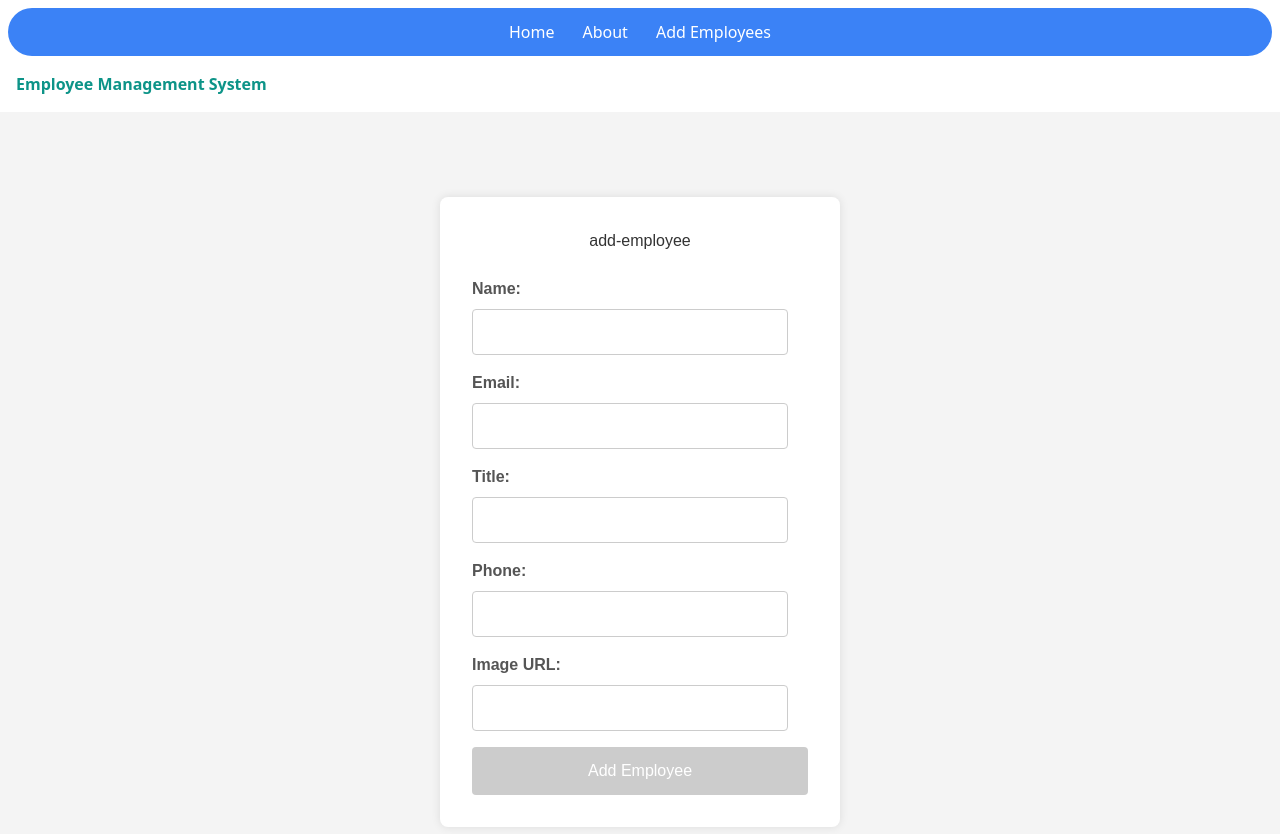
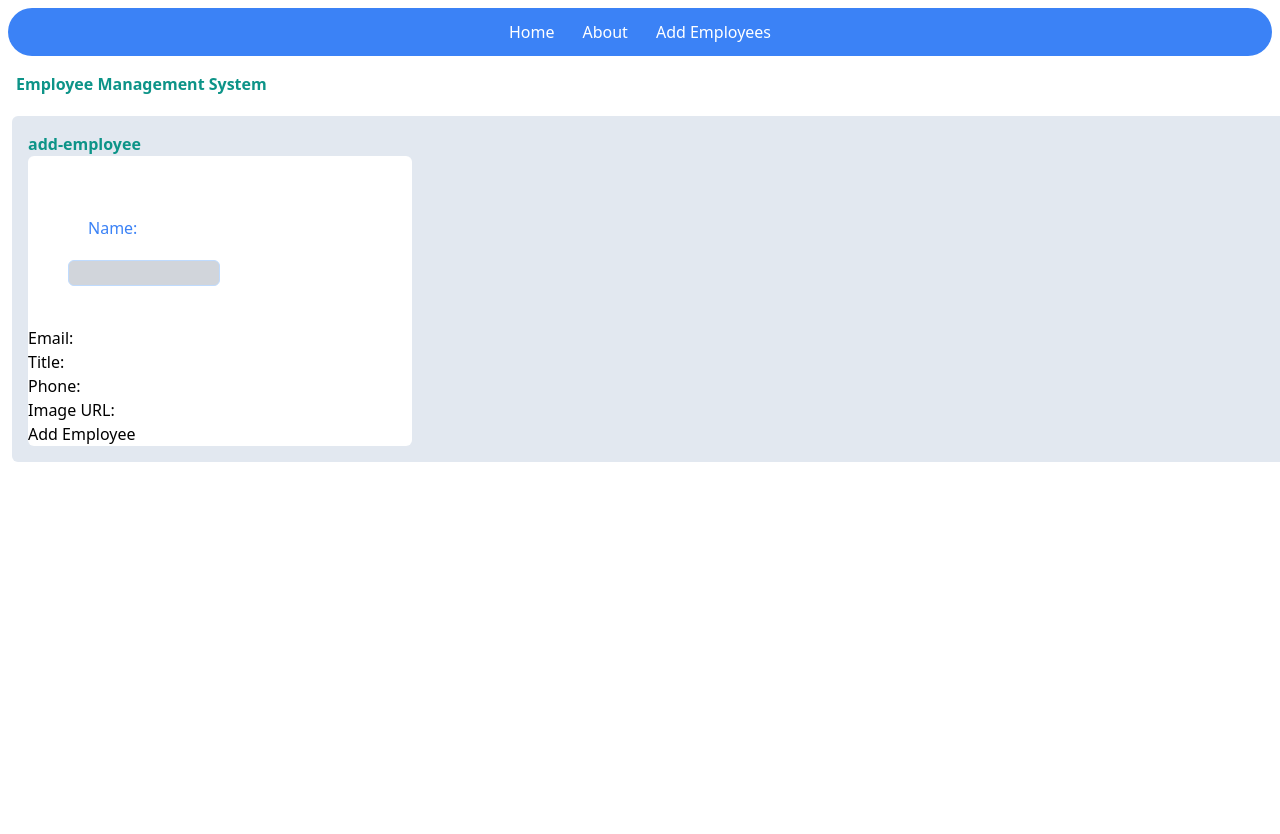
Before and after one commit to emmanuelwangila/employeemgt, an Angular app: page /add-employee in a window 1280 px wide. Shown: the top 834 px of the page. After the commit the page ends 800 px from the top, so only its background shows below. Built offline with nearby package versions, Linux system fonts and the light colour scheme.

Commit message:
custom styling

```diff
--- a/src/app/addemployee/addemployee.component.html
+++ b/src/app/addemployee/addemployee.component.html
@@ -4,83 +4,21 @@
     <meta charset="UTF-8" />
     <meta name="viewport" content="width=device-width, initial-scale=1.0" />
     <title>Add Employee</title>
-    <style>
-      body {
-        font-family: Arial, sans-serif;
-        background-color: #f4f4f4;
-        margin: 0;
-        padding: 0;
-        display: flex;
-        justify-content: center;
-        align-items: center;
-        height: 100vh;
-      }
-
-      .form-container {
-        background-color: white;
-        padding: 2rem;
-        border-radius: 8px;
-        box-shadow: 0 0 10px rgba(0, 0, 0, 0.1);
-        max-width: 400px;
-        width: 100%;
-      }
-
-      h2 {
-        text-align: center;
-        color: #333;
-        margin-bottom: 1.5rem;
-      }
-
-      label {
-        display: block;
-        font-weight: bold;
-        margin-bottom: 0.5rem;
-        color: #555;
-      }
-
-      input {
-        width: calc(100% - 20px);
-        padding: 10px;
-        margin-bottom: 1rem;
-        border-radius: 4px;
-        border: 1px solid #ccc;
-        font-size: 16px;
-      }
-
-      input:focus {
-        border-color: #007bff;
-        outline: none;
-      }
-
-      button {
-        width: 100%;
-        padding: 12px;
-        background-color: #007bff;
-        color: white;
-        border: none;
-        border-radius: 4px;
-        font-size: 16px;
-        cursor: pointer;
-        transition: background-color 0.3s ease;
-      }
-
-      button:hover {
-        background-color: #0056b3;
-      }
-
-      button:disabled {
-        background-color: #ccc;
-        cursor: not-allowed;
-      }
-    </style>
   </head>
   <body>
-    <div class="form-container">
-      <h2>{{ title }}</h2>
-      <form (ngSubmit)="addEmployee()" #employeeForm="ngForm">
-        <div>
-          <label for="name">Name:</label>
+    <div
+      class="w-full flex flex-col justify-center h-fit bg-slate-200 rounded-md m-3 p-4"
+    >
+      <h2 class="text-teal-600 font-sans font-bold">{{ title }}</h2>
+      <form
+        class="bg-white rounded-md max-w-96"
+        (ngSubmit)="addEmployee()"
+        #employeeForm="ngForm"
+      >
+        <div class="flex m-5 p-5 flex-col text-blue-500">
+          <label class="m-2 p-3" for="name">Name:</label>
           <input
+            class="bg-gray-300 border border-blue-200 rounded-md w-[50%]"
             id="name"
             type="text"
             [(ngModel)]="employee.name"
```
